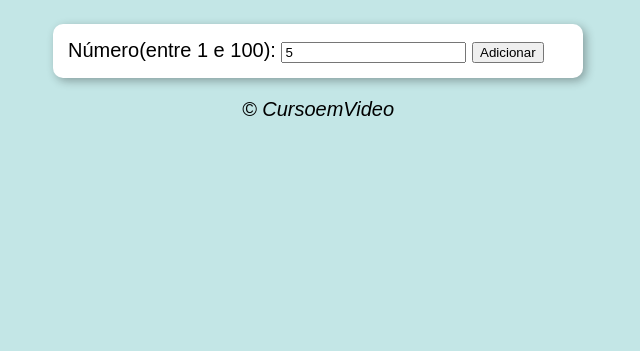
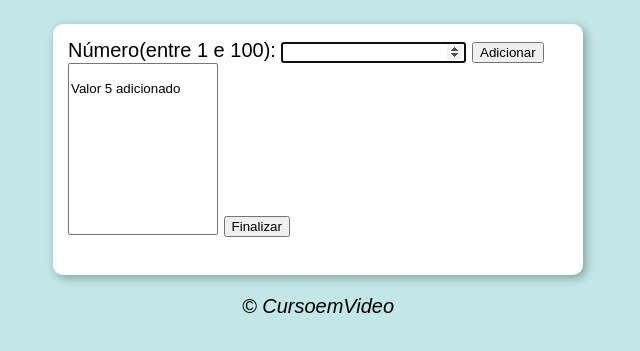
Before and after one commit to KarlaRoberta/ex-curso-js, a plain HTML site: page aula16/modelo/index.html in a window 1280 px wide. Both pictures are taken after typing "5" into the empty fields and a click on the button "Adicionar". Shown: the part 75-426 px from the top of the page, without its empty margins (322-962 px from the left). Drawn offline with Linux system fonts and the light colour scheme.

Commit message:
projeto-analisador-de-numeros

```diff
--- a/aula16/modelo/estilo.css
+++ b/aula16/modelo/estilo.css
@@ -17,6 +17,9 @@ section{
     box-shadow: 3px 3px 10px rgba(0, 0, 0, 0.31);
 
 }
+select{
+    width: 150px;
+}
 
 footer{
     color: black;
--- a/aula16/modelo/index.html
+++ b/aula16/modelo/index.html
@@ -13,10 +13,12 @@
     </header>
     <section>
         <div>
-            Número(entre 1 e 100): <input type="number" id="txtn"> <input type="button" value="Adicionar" onclick="adicionar()">
+            Número(entre 1 e 100): <input type="number" name="fnum" id="fnum"> <input type="button" value="Adicionar"
+            onclick="adicionar()">
+            <select name="flista" id="flista" size="10"><option>  </option></select> <input type="button" value="Finalizar" onclick="finalizar()">
         </div>
-
-        <div>
+        <br>
+        <div id="res">
 
         </div>
     </section>
--- a/aula16/modelo/script.js
+++ b/aula16/modelo/script.js
@@ -1 +1,66 @@
-alert('Bem-vindo!')
+let num = document.getElementById('fnum')
+let lista = document.getElementById('flista')
+let res = document.getElementById ('res')
+let valores = []
+
+function isNumero(n){
+    if(Number(n) >= 1 && Number(n) <= 100){
+        return true
+    }else {
+        return false
+    }
+
+}
+
+function inLista(n, l){
+    if (l.indexOf(Number(n)) != -1){
+        return true
+    }else {
+        return false
+    }
+}
+
+
+
+function adicionar(){
+    if(isNumero(num.value) && !inLista(num.value, valores)){
+        valores.push(Number(num.value))
+        let item = document.createElement('option')
+        item.text = `Valor ${num.value} adicionado`
+        lista.appendChild(item)
+        res.innerHTML=''
+
+    }else{
+        window.alert('Valor inválido ou já entrado na lista')
+    }
+    num.value = ''
+    num.focus()
+
+}
+
+function finalizar(){
+    if (valores.length == 0){
+        window.alert('Adicone valores antes de finalizar!')
+    }else {
+        let tot = valores.length
+        let maior = valores[0]
+        let menor = valores[0]
+        let soma = 0
+        let media = 0
+
+        for(let pos in valores){
+            soma += valores[pos]
+           if (valores[pos] > maior)
+            maior = valores[pos]
+           if(valores[pos] < menor)
+            menor = valores[pos]
+        }
+        media = soma / tot
+        res.innerHTML = ''
+        res.innerHTML += `<p>Ao todo, temos ${tot} números cadastrados. </p>`
+        res.innerHTML += `<p>O menor valor informado foi ${menor}.</p>`
+        res.innerHTML += `<p>O maior valor informado foi ${maior}.</p>`
+        res.innerHTML += `<p>Somando todos os valores, temos ${soma}.</p>`
+        res.innerHTML += `<p>A média dos valores digitados é ${media}.`
+    }
+}
```
